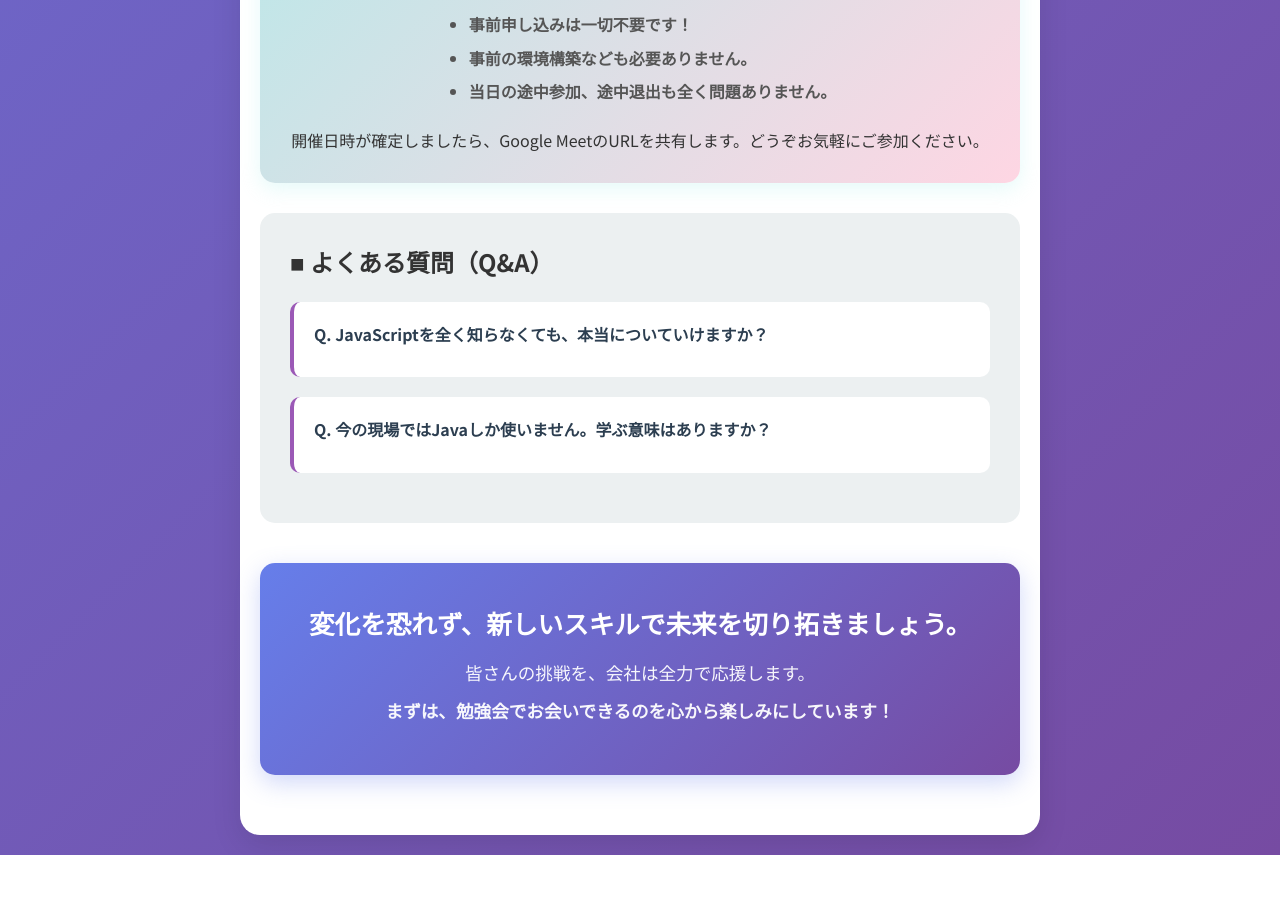
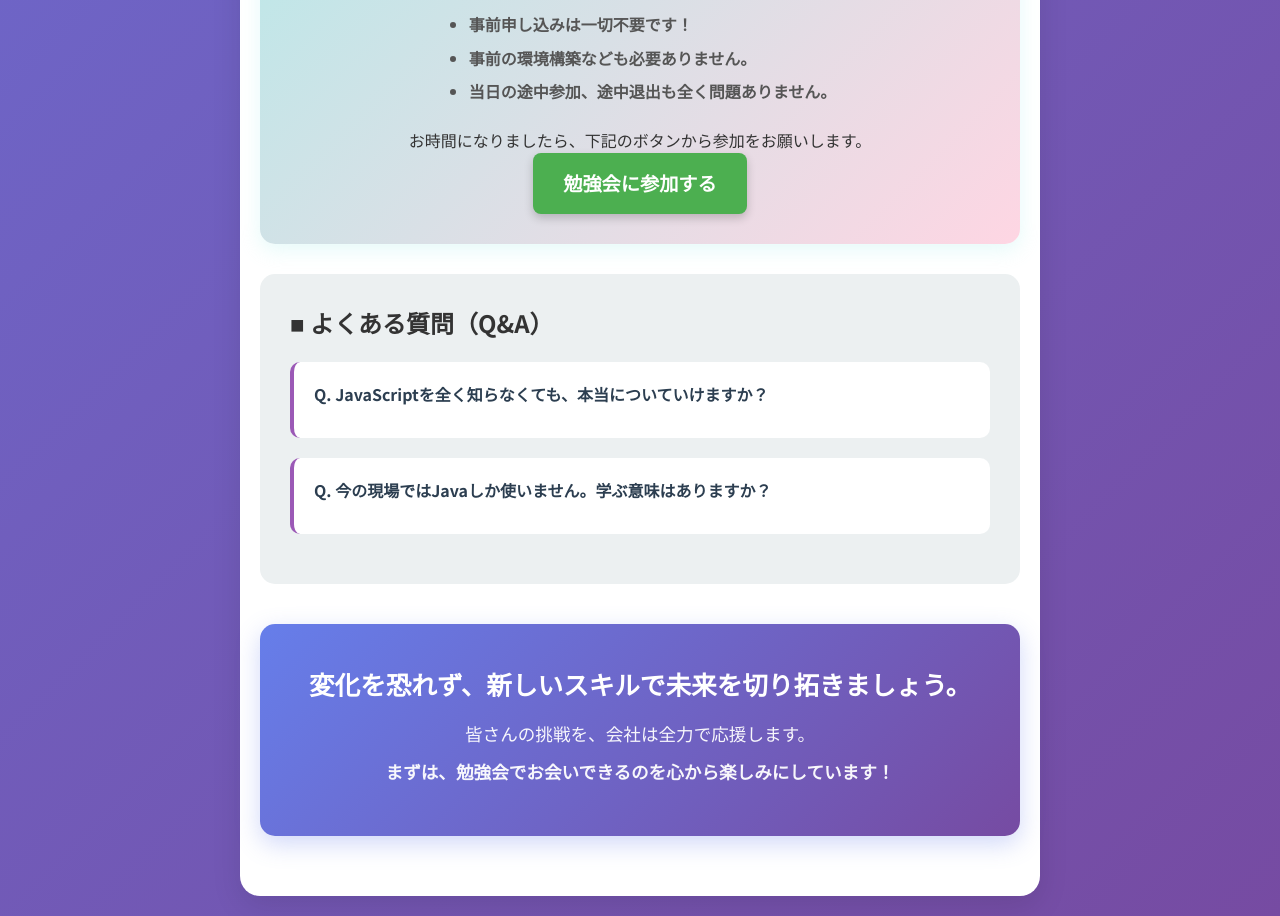
Before and after one commit to MasatakaNakamura/AwarenessCampaign-202508, a plain HTML site: page index.html in a window 1280 px wide. Shown: the part 2220-3136 px from the top of the page. Before the commit the page ends 3075 px from the top, so only its background shows below. Drawn offline with Linux system fonts and the light colour scheme.

Commit message:
勉強会参加用のボタンを追加し、参加方法の説明を更新

```diff
--- a/index.html
+++ b/index.html
@@ -370,7 +370,10 @@
                 <li><strong>当日の途中参加、途中退出も全く問題ありません。</strong></li>
             </ul>
 
-            <p>開催日時が確定しましたら、Google MeetのURLを共有します。どうぞお気軽にご参加ください。</p>
+            <p>お時間になりましたら、下記のボタンから参加をお願いします。</p>
+            <a href="https://meet.google.com/npb-fmdw-zta" target="_blank" style="display: inline-block; padding: 15px 30px; background: #4caf50; color: white; text-decoration: none; border-radius: 8px; font-size: 1.2em; font-weight: bold; box-shadow: 0 4px 10px rgba(0,0,0,0.2); transition: background 0.3s ease;">
+                勉強会に参加する
+            </a>
         </div>
 
         <div class="faq fade-in">
```
